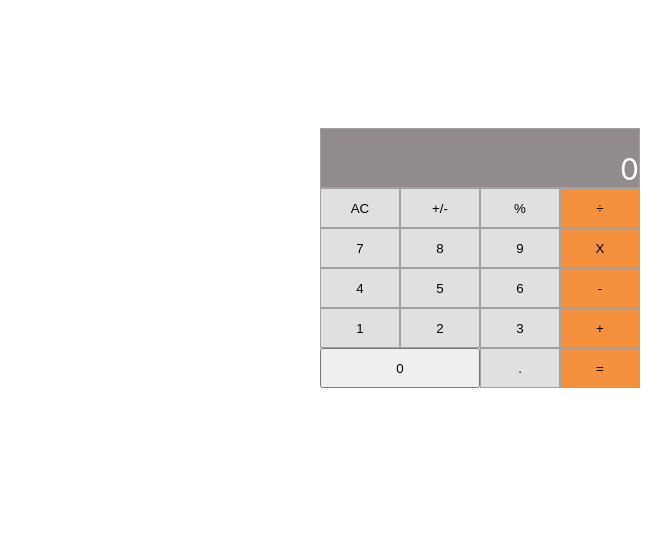
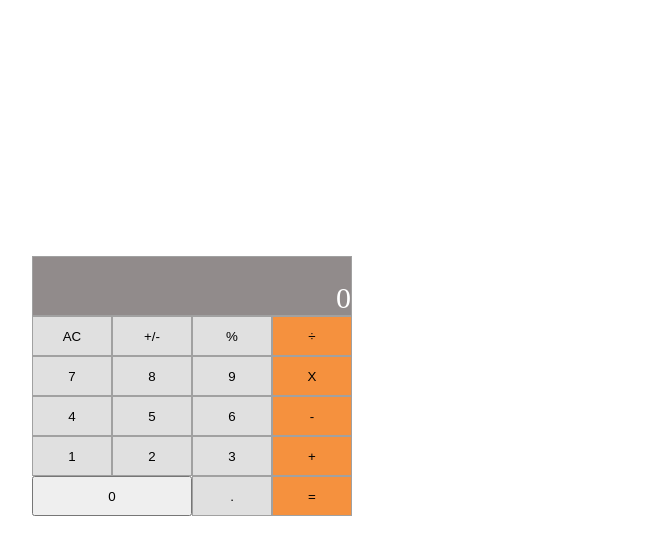
Before and after one commit to kessio-microverse-projects/MathMagicians, a React (Create React App) app: page / in a window 1280 px wide. Shown: the top 554 px of the page, without its empty margins (32-703 px from the left). Built offline with nearby package versions, Linux system fonts and the light colour scheme.

Commit message:
Made components class-based and deleted boilerplate files

```diff
--- a/src/App.js
+++ b/src/App.js
@@ -1,12 +1,18 @@
-import './App.css';
+/* eslint-disable react/display-name  */
+import React, { Component } from 'react';
 import Calculator from './components/Calculator';
 
-function App() {
-  return (
-    <div className="App">
-      <Calculator />
-    </div>
-  );
+export default class extends Component {
+  constructor() {
+    super();
+    this.state = {};
+  }
+
+  render() {
+    return (
+      <div>
+        <Calculator />
+      </div>
+    );
+  }
 }
-
-export default App;
--- a/src/components/Calculator.js
+++ b/src/components/Calculator.js
@@ -1,4 +1,5 @@
 import React, { Component } from 'react';
+import './calculator.css';
 
 export default class Calculator extends Component {
   constructor(props) {
--- a/src/index.css
+++ /dev/null
@@ -1,27 +0,0 @@
-body {
-  margin: 0;
-  font-family:
-    -apple-system,
-    BlinkMacSystemFont,
-    'Segoe UI',
-    'Roboto',
-    'Oxygen',
-    'Ubuntu',
-    'Cantarell',
-    'Fira Sans',
-    'Droid Sans',
-    'Helvetica Neue',
-    sans-serif;
-  -webkit-font-smoothing: antialiased;
-  -moz-osx-font-smoothing: grayscale;
-}
-
-code {
-  font-family:
-    source-code-pro,
-    Menlo,
-    Monaco,
-    Consolas,
-    'Courier New',
-    monospace;
-}
--- a/src/index.js
+++ b/src/index.js
@@ -1,8 +1,6 @@
 import React from 'react';
 import ReactDOM from 'react-dom/client';
-import './index.css';
 import App from './App';
-import reportWebVitals from './reportWebVitals';
 
 const root = ReactDOM.createRoot(document.getElementById('root'));
 root.render(
@@ -10,8 +8,3 @@ root.render(
     <App />
   </React.StrictMode>,
 );
-
-// If you want to start measuring performance in your app, pass a function
-// to log results (for example: reportWebVitals(console.log))
-// or send to an analytics endpoint. Learn more: https://bit.ly/CRA-vitals
-reportWebVitals();
--- a/src/reportWebVitals.js
+++ /dev/null
@@ -1,15 +0,0 @@
-const reportWebVitals = (onPerfEntry) => {
-  if (onPerfEntry && onPerfEntry instanceof Function) {
-    import('web-vitals').then(({
-      getCLS, getFID, getFCP, getLCP, getTTFB,
-    }) => {
-      getCLS(onPerfEntry);
-      getFID(onPerfEntry);
-      getFCP(onPerfEntry);
-      getLCP(onPerfEntry);
-      getTTFB(onPerfEntry);
-    });
-  }
-};
-
-export default reportWebVitals;
```
Also changed, not shown: src/setupTests.js (deleted, +0 -5 lines), src/components/calculator.css (renamed from src/App.css), 1 other file (tests, documents, lock files or other folders).
